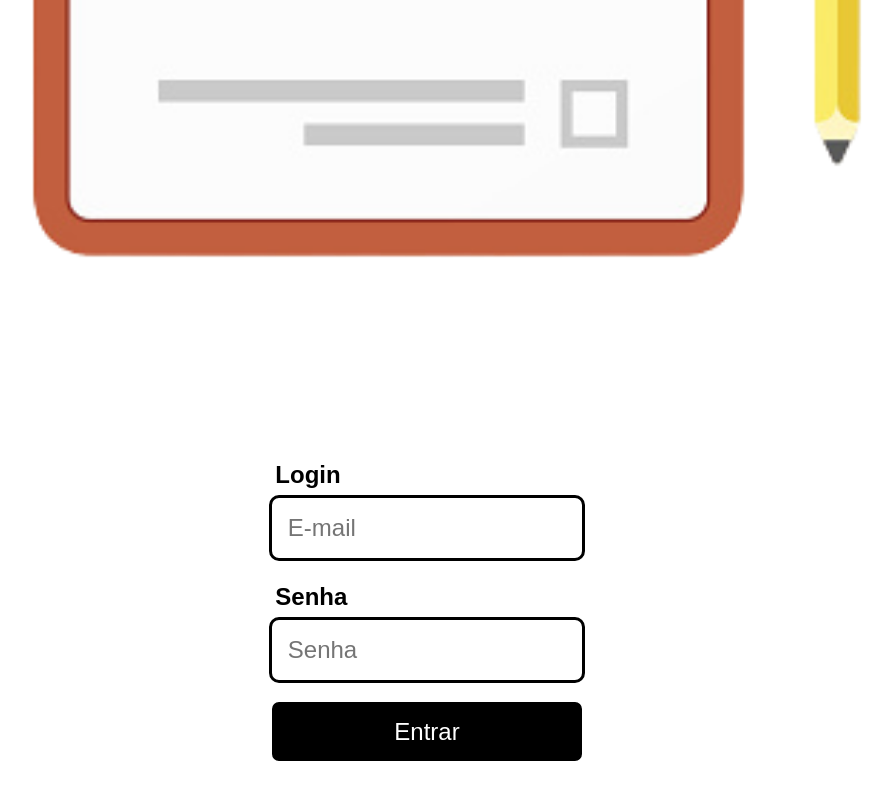
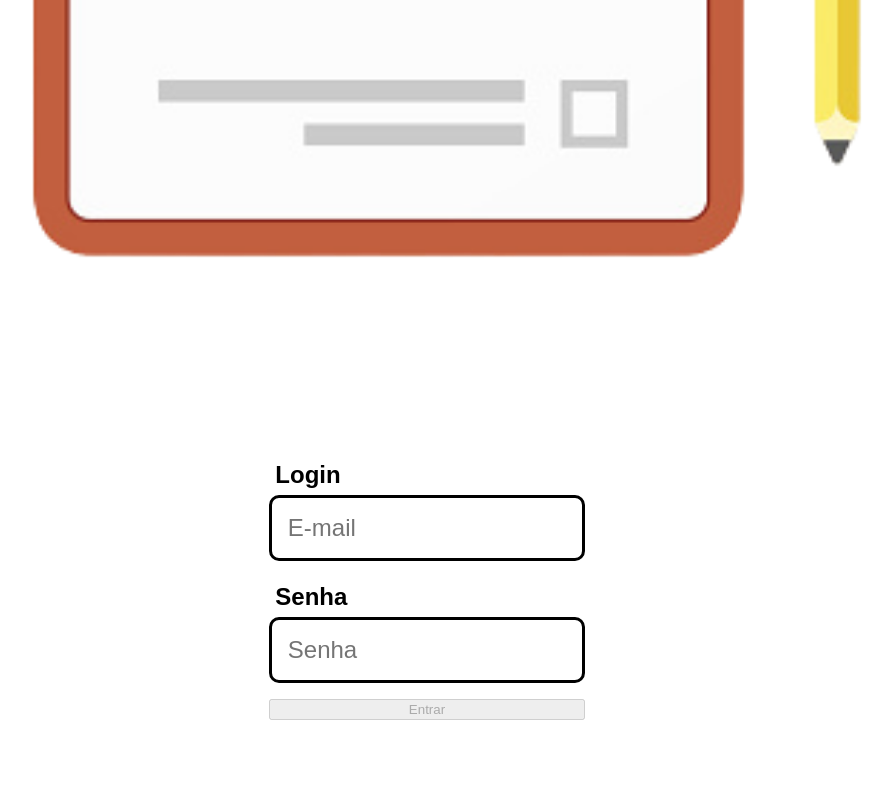
Before and after one commit to PedroAugMedeiros/TodoList, a React (Create React App) app: page / in a window 1280 px wide. Shown: the part 1113-1913 px from the top of the page, without its empty margins (213-1105 px from the left). Built offline with nearby package versions, Linux system fonts and the light colour scheme.

Commit message:
feat: add color to button after email and password validate

```diff
--- a/src/pages/Login/Login.jsx
+++ b/src/pages/Login/Login.jsx
@@ -63,16 +63,26 @@ function Login() {
             name="password"
             value={password}
             onChange={handleChangePassword} />
-
-          <Button
-            className="w-100 mb-2"
+          {   disable === false ?
+              <Button
+              className="buttonEnabled"
+              variant="primary"
+              data-testid="login-submit-btn"
+              disabled={disable}
+              onClick={handleClick}
+            >    Entrar
+            </Button> :    <Button
+            className="buttonDisabled"
             variant="primary"
             data-testid="login-submit-btn"
             disabled={disable}
             onClick={handleClick}
           >
-            Entrar
+               Entrar
           </Button>
+          }
+
+
         </Form>
       </section>
       </C.Login>
--- a/src/pages/Login/styles.ts
+++ b/src/pages/Login/styles.ts
@@ -44,15 +44,22 @@ img {
 }
 
 button {
+
+}
+
+buttonDisabled {
   padding: 5%;
   border-radius: 10px;
   border: solid; 3px black;
   font-size: 150%;
+}
+
+.buttonEnabled {
   background-color: black;
   color: white;
-}
-
-buttonColor1 {
-  background-color: blue;
+  padding: 5%;
+  border-radius: 10px;
+  border: solid; 3px black;
+  font-size: 150%;
 }
 `;
```
